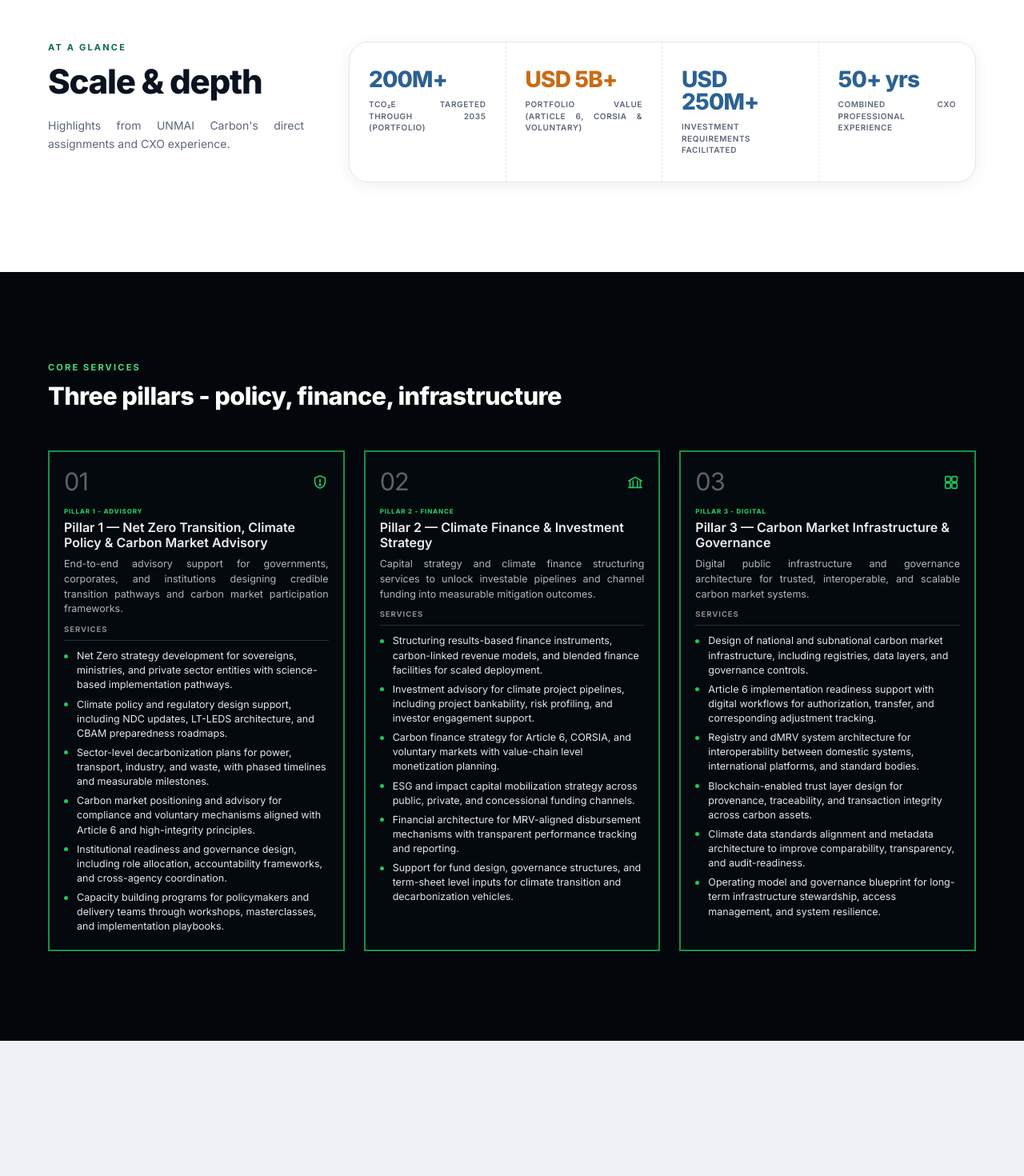
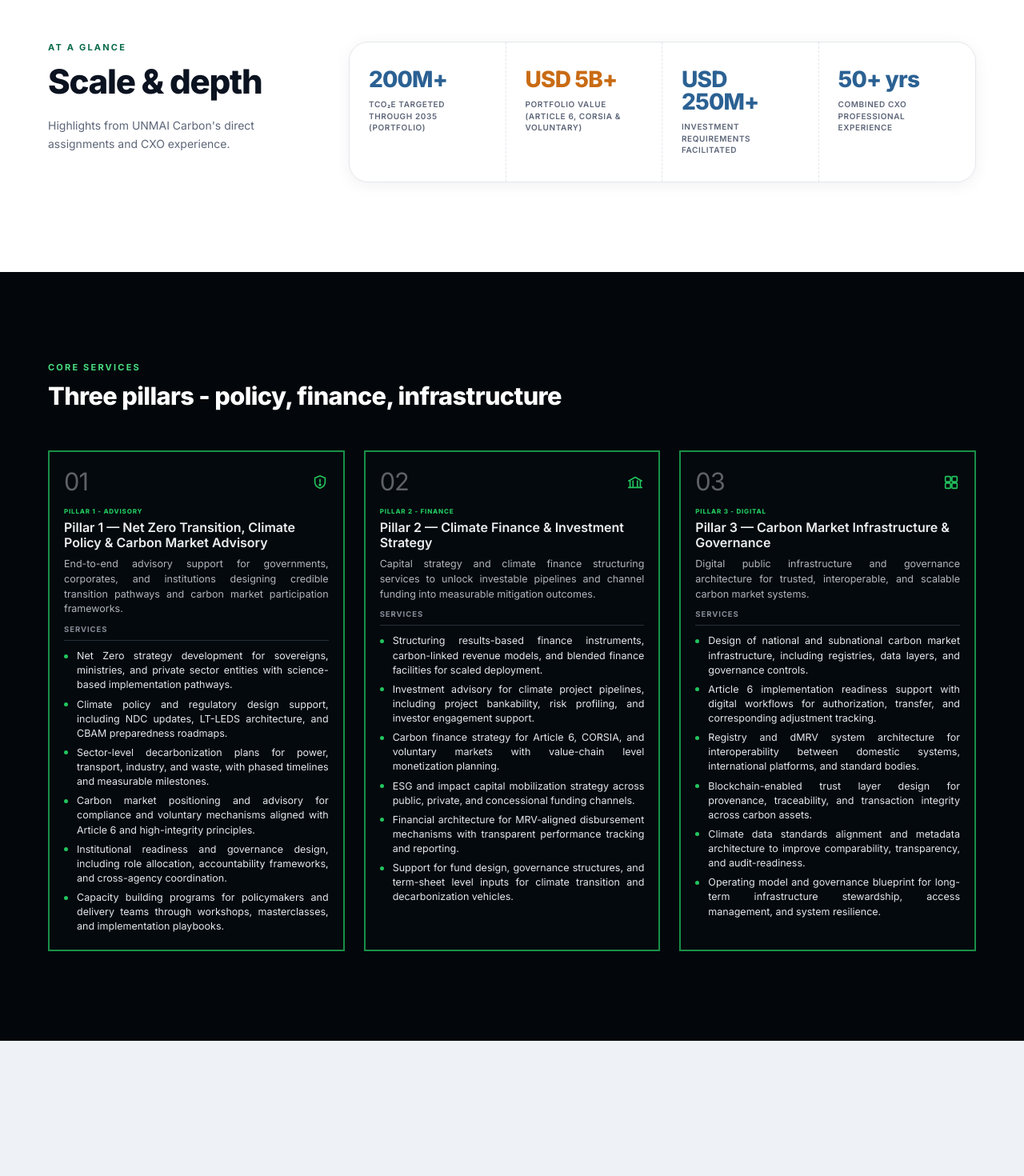
Before and after one commit to karthi4632a1810/unmaicarbon2, a React (Vite) app: page / in a window 1280 px wide. Shown: the part 860-2330 px from the top of the page at 80% size. Built offline with nearby package versions, Linux system fonts and the light colour scheme.

Commit message:
justified

```diff
--- a/src/App.css
+++ b/src/App.css
@@ -48,6 +48,29 @@
   text-align: justify;
 }
 
+.page .service-card__list {
+  text-align: justify;
+}
+
+.page .stats p,
+.page .impact p {
+  text-align: left;
+}
+
+.page .cxo-accordion .cxo-details__body {
+  text-align: justify;
+}
+
+.page .memberships-note__role,
+.page .memberships-note__date {
+  text-align: left;
+}
+
+.page .membership-card__role,
+.page .membership-card__date {
+  text-align: left;
+}
+
 .page--menu-open {
   overflow: visible;
 }
@@ -1510,7 +1533,6 @@
 
 .memberships-note__head {
   text-align: left;
-  max-width: 720px;
   margin-bottom: clamp(24px, 3.2vw, 32px);
 }
 
@@ -1537,7 +1559,6 @@
   font-size: 15px;
   line-height: 1.6;
   color: #64748b;
-  max-width: 62ch;
 }
 
 .memberships-note__grid {
```
